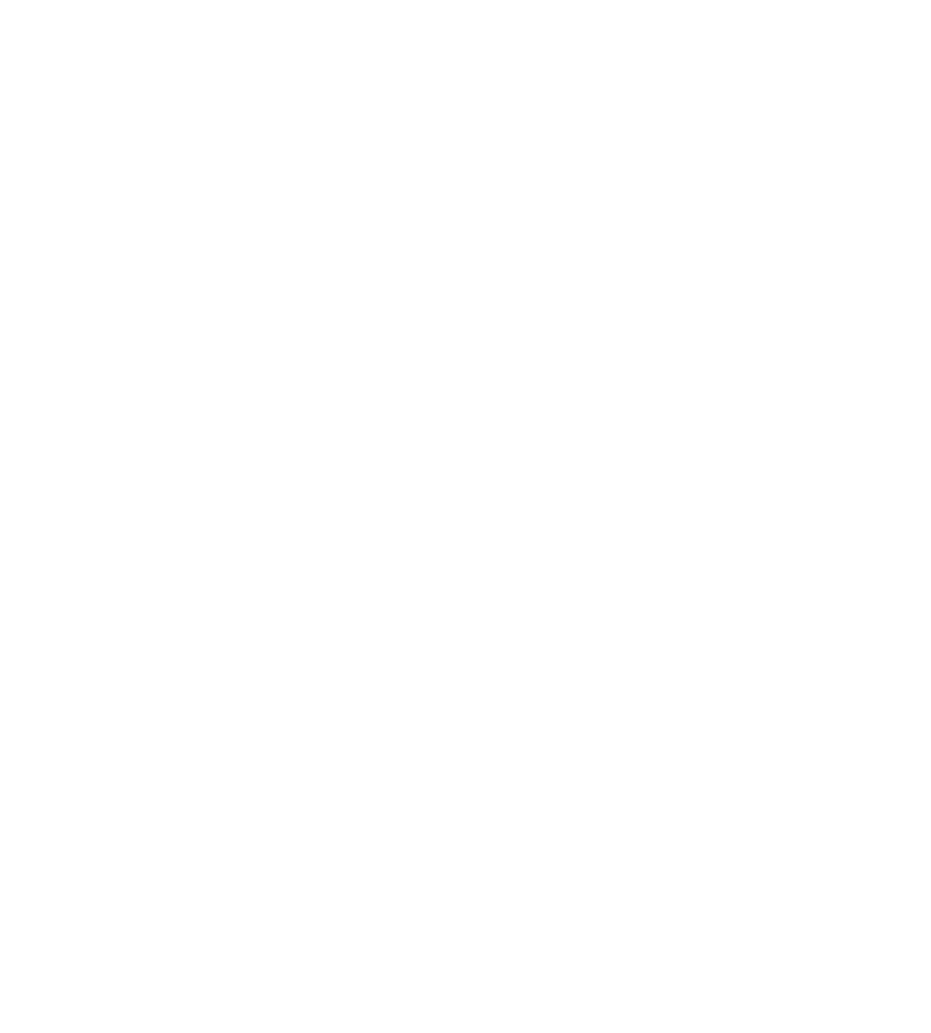
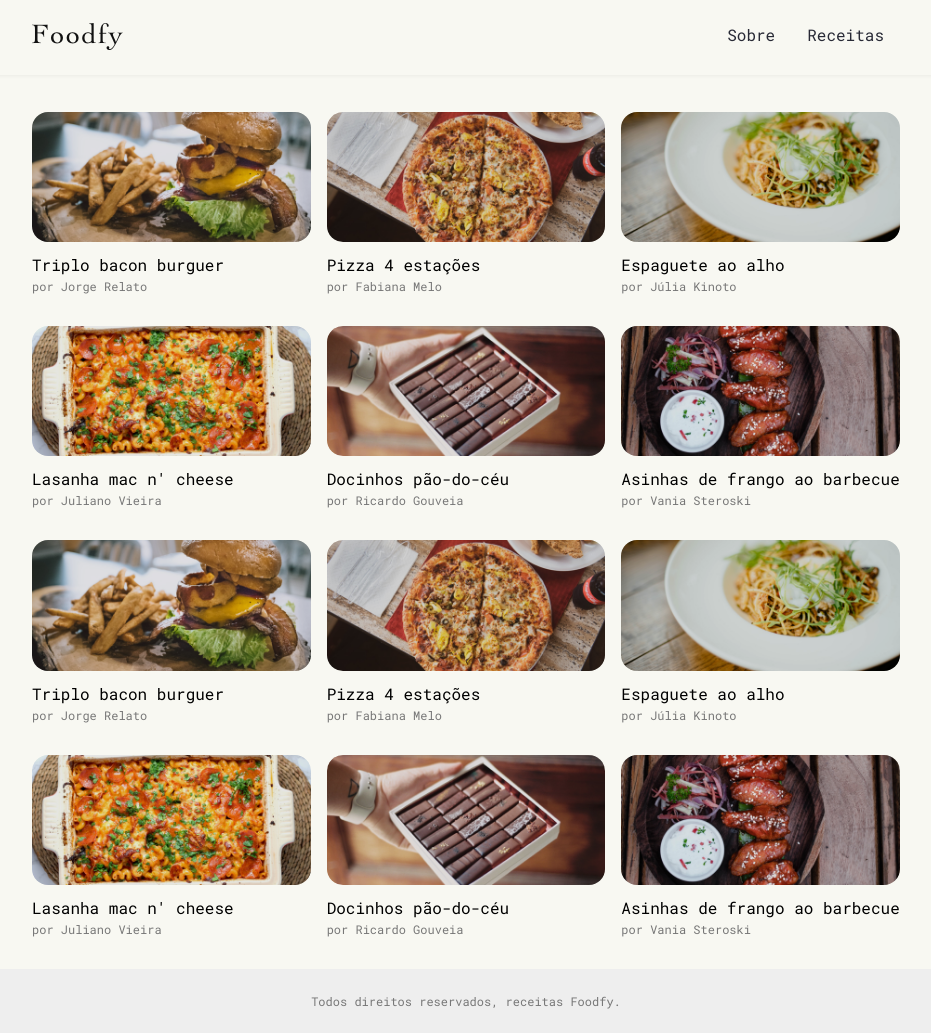
Before and after one commit to itallosavieira/launchbase, a plain HTML site: page projeto-foodfy/receitas.html in a window 1280 px wide. Shown: the whole page, without its empty margins (174-1105 px from the left). Before the commit the page ends 800 px from the top, so only its background shows below. Drawn offline with Linux system fonts and the light colour scheme.

Commit message:
update projeto-foodfy | add about.scss

```diff
--- /dev/null
+++ b/projeto-foodfy/css/components/about.scss
@@ -0,0 +1,9 @@
+// *** ABOUT ***
+
+.about {
+    > .description {
+        margin: 1rem 0 2rem;
+        font-size: 1rem;
+        line-height: 1.5rem;
+    }
+}
--- a/projeto-foodfy/css/components/cover.scss
+++ b/projeto-foodfy/css/components/cover.scss
@@ -1,7 +1,7 @@
 // *** COVER ***
 
 .cover {
-    margin: 2rem auto;
+    margin: 1rem auto 2rem;
     width: 100%;
     height: auto;
     padding: 0 3rem;
--- a/projeto-foodfy/css/components/general.scss
+++ b/projeto-foodfy/css/components/general.scss
@@ -7,8 +7,10 @@
 
 .main {
     padding: 1rem;
-    margin: 5rem auto;
+    margin: 6rem auto 1rem;
     max-width: 900px;
+    height: auto;
+    min-height: 100vh;
 }
 
 // *** FONT ***
--- a/projeto-foodfy/css/components/recipes.scss
+++ b/projeto-foodfy/css/components/recipes.scss
@@ -18,20 +18,21 @@
         cursor: pointer;
     }
     &:hover > .image {
-        filter: brightness(100%);
+        filter: brightness(105%);
     }
 
     > .image {
         transition: .2s;
         max-width: 100%;
         border-radius: 1rem;
-        filter: brightness(85%);
+        filter: brightness(90%);
     }
 
     > .info {
         > .title {
             font-size: 1rem;
             font-weight: normal;
+            margin: .5rem 0 .2rem;
         }
 
         > .author {
--- a/projeto-foodfy/css/main.scss
+++ b/projeto-foodfy/css/main.scss
@@ -5,4 +5,5 @@
 @import 'components/header.scss';
 @import 'components/cover.scss';
 @import 'components/recipes.scss';
+@import 'components/about.scss';
 @import 'components/footer.scss';
--- a/projeto-foodfy/receitas.html
+++ b/projeto-foodfy/receitas.html
@@ -0,0 +1,146 @@
+<!DOCTYPE html>
+<html lang="pt-br">
+
+<head>
+    <meta charset="UTF-8">
+    <meta name="viewport" content="width=device-width, initial-scale=1.0">
+    <link rel="stylesheet" href="css/main.css">
+    <title>Foodfy | Receitas</title>
+</head>
+
+<body>
+    <header class="header">
+        <div class="header-wrap">
+            <h1 class="logo">
+                <a href="index.html">
+                    <img src="img/logo.png" alt="Logo da Foodfy">
+                </a>
+            </h1>
+            <nav class="nav">
+                <a class="link" href="sobre.html"> Sobre </a>
+                <a class="link" href="receitas.html"> Receitas </a>
+            </nav>
+        </div>
+    </header>
+
+    <main class="main">
+
+        <section class="recipes">
+            <div class="recipes-wrap">
+                <div class="recipe">
+                    <img class="image" src="img/burger.png" alt="Hamburguer" >
+
+                    <div class="info">
+                        <h3 class="title"> Triplo bacon burguer </h3>
+                        <p class="author"> por Jorge Relato </p>
+                    </div>
+                </div>
+
+                <div class="recipe">
+                    <img class="image" src="img/pizza.png" alt="Pizza" >
+
+                    <div class="info">
+                        <h3 class="title"> Pizza 4 estações </h3>
+                        <p class="author"> por Fabiana Melo </p>
+                    </div>
+                </div>
+
+                <div class="recipe">
+                    <img class="image" src="img/espaguete.png" alt="Espaguete" >
+
+                    <div class="info">
+                        <h3 class="title"> Espaguete ao alho </h3>
+                        <p class="author"> por Júlia Kinoto </p>
+                    </div>
+                </div>
+
+                <div class="recipe">
+                    <img class="image" src="img/lasanha.png" alt="Lasanha" >
+
+                    <div class="info">
+                        <h3 class="title"> Lasanha mac n' cheese </h3>
+                        <p class="author"> por Juliano Vieira </p>
+                    </div>
+                </div>
+
+                <div class="recipe">
+                    <img class="image" src="img/doce.png" alt="Doce" >
+
+                    <div class="info">
+                        <h3 class="title"> Docinhos pão-do-céu </h3>
+                        <p class="author"> por Ricardo Gouveia </p>
+                    </div>
+                </div>
+
+                <div class="recipe">
+                    <img class="image" src="img/asinhas.png" alt="Asinhas" >
+
+                    <div class="info">
+                        <h3 class="title"> Asinhas de frango ao barbecue </h3>
+                        <p class="author"> por Vania Steroski </p>
+                    </div>
+                </div>
+
+                <div class="recipe">
+                    <img class="image" src="img/burger.png" alt="Hamburguer" >
+
+                    <div class="info">
+                        <h3 class="title"> Triplo bacon burguer </h3>
+                        <p class="author"> por Jorge Relato </p>
+                    </div>
+                </div>
+
+                <div class="recipe">
+                    <img class="image" src="img/pizza.png" alt="Pizza" >
+
+                    <div class="info">
+                        <h3 class="title"> Pizza 4 estações </h3>
+                        <p class="author"> por Fabiana Melo </p>
+                    </div>
+                </div>
+
+                <div class="recipe">
+                    <img class="image" src="img/espaguete.png" alt="Espaguete" >
+
+                    <div class="info">
+                        <h3 class="title"> Espaguete ao alho </h3>
+                        <p class="author"> por Júlia Kinoto </p>
+                    </div>
+                </div>
+
+                <div class="recipe">
+                    <img class="image" src="img/lasanha.png" alt="Lasanha" >
+
+                    <div class="info">
+                        <h3 class="title"> Lasanha mac n' cheese </h3>
+                        <p class="author"> por Juliano Vieira </p>
+                    </div>
+                </div>
+
+                <div class="recipe">
+                    <img class="image" src="img/doce.png" alt="Doce" >
+
+                    <div class="info">
+                        <h3 class="title"> Docinhos pão-do-céu </h3>
+                        <p class="author"> por Ricardo Gouveia </p>
+                    </div>
+                </div>
+
+                <div class="recipe">
+                    <img class="image" src="img/asinhas.png" alt="Asinhas" >
+
+                    <div class="info">
+                        <h3 class="title"> Asinhas de frango ao barbecue </h3>
+                        <p class="author"> por Vania Steroski </p>
+                    </div>
+                </div>
+            </div>
+        </section>
+    </main>
+
+    <footer class="footer">
+        <p class="description">Todos direitos reservados, receitas Foodfy.</p>
+    </footer>
+</body>
+
+</html>
```
Also changed, not shown: projeto-foodfy/index.html (+1 -1 lines), projeto-foodfy/sobre.html (+80 -0 lines), projeto-foodfy/css/main.css, 1 other file.
